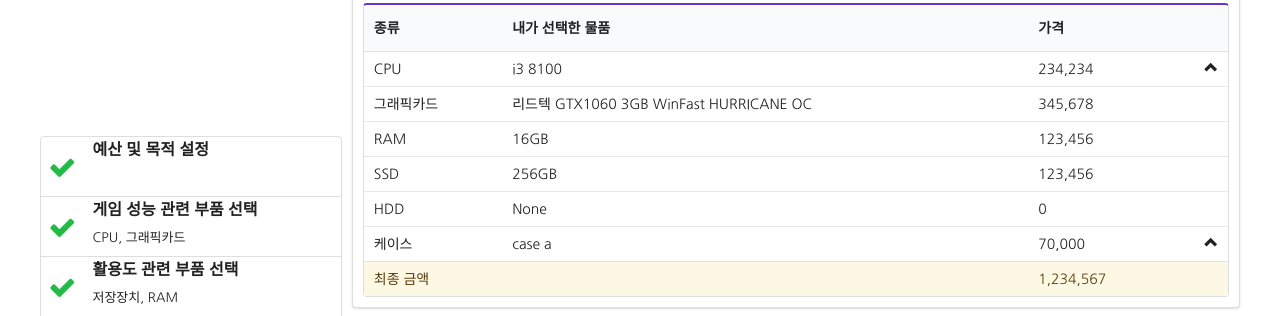
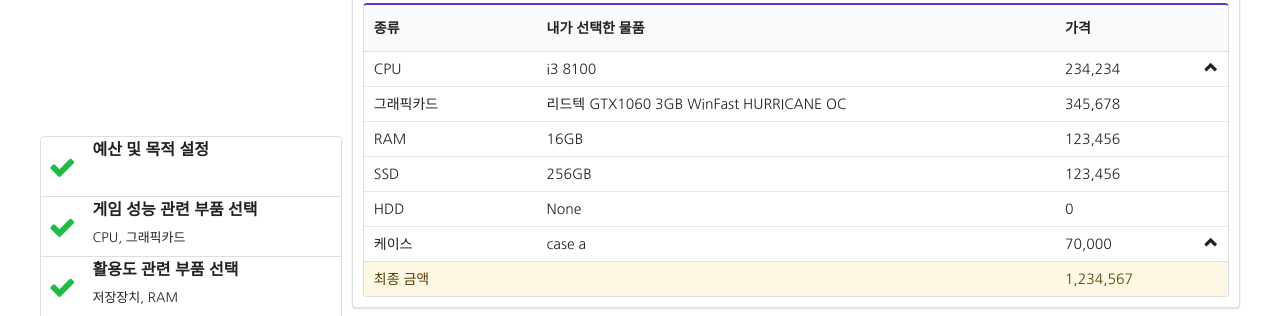
Before and after one commit to EEngblo/2018_CS374, a plain HTML site: page step5.html in a window 1280 px wide. Shown: the part 246-562 px from the top of the page. Drawn offline with nearby package versions, Linux system fonts and the light colour scheme.

Commit message:
fix tablewidth
tablewidth

```diff
--- a/step5.html
+++ b/step5.html
@@ -251,6 +251,12 @@
 
                 <div id="OrderPackages">
                 <table id="tableSearchResults" class="ui violet compact table table-hover">
+                  <colgroup>
+                    <col style="width:20%;">
+                    <col style="width:60%;">
+                    <col style="width:15%;">
+                    <col style="width:5%;">
+                  </colgroup>
                   <thead>
                     <tr>
                       <th>종류</th>
```
